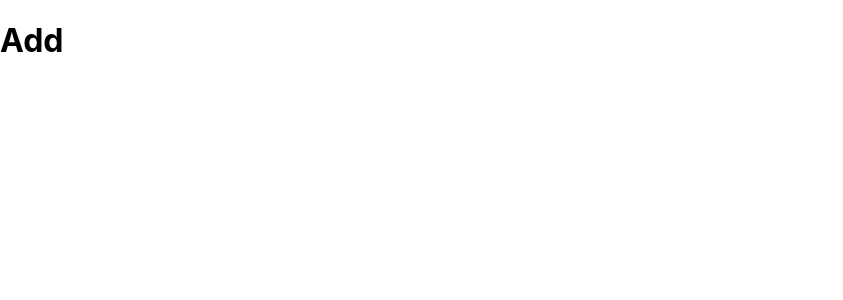
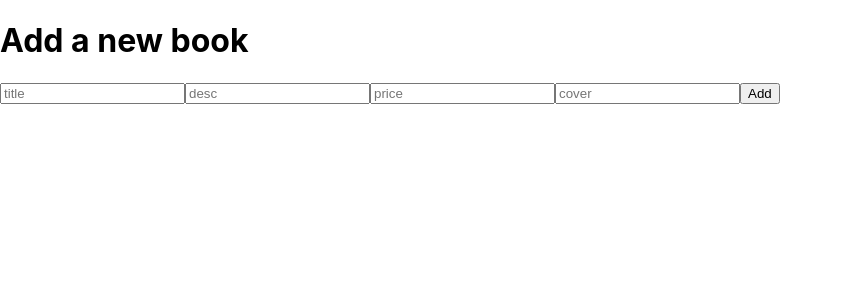
Before and after one commit to francescocorsello/book-app, a React (Create React App) app in the folder frontend/: page /add in a window 1280 px wide. Shown: the top 300 px of the page, without its empty margins (0-843 px from the left). Built offline with nearby package versions, Linux system fonts and the light colour scheme.

Commit message:
Add new data to MySql Databased complete

```diff
--- a/frontend/src/pages/Add.jsx
+++ b/frontend/src/pages/Add.jsx
@@ -1,10 +1,42 @@
-import React from 'react'
+import React, { useState } from 'react'
+import axios from 'axios'
+import { useNavigate } from 'react-router';
 
 function Add() {
+    const[book, setBook] = useState({
+        title:"",
+        desc:"",
+        price: null,
+        cover:""
+    });
+
+    const navigate = useNavigate()
+
+  const handleChange = (e) => {
+    setBook((prev) => ({...prev, [e.target.name]: e.target.value}))
+  }
+
+  const handleClick = async e => {
+    e.preventDefault()
+    try {
+        await axios.post("http://localhost:8801/books", book)
+        navigate("/")
+    } catch (err) {
+        console.log(err)
+    }
+  }
+
+  console.log(book)
   return (
-    <div>
-    <h1>Add</h1>
- </div>
+    <div className='form'>
+        <h1> Add a new book</h1>
+        <input type="text" placeholder='title' onChange={handleChange} name='title'/>
+        <input type="text" placeholder='desc ' onChange={handleChange} name='desc'/>
+        <input type="number" placeholder='price' onChange={handleChange} name='price'/>
+        <input type="text" placeholder='cover' onChange={handleChange} name='cover'/>
+
+        <button onClick={handleClick}>Add</button>
+    </div>
   )
 }
 
```
Also changed, not shown: 1 other file (tests, documents, lock files or other folders).
